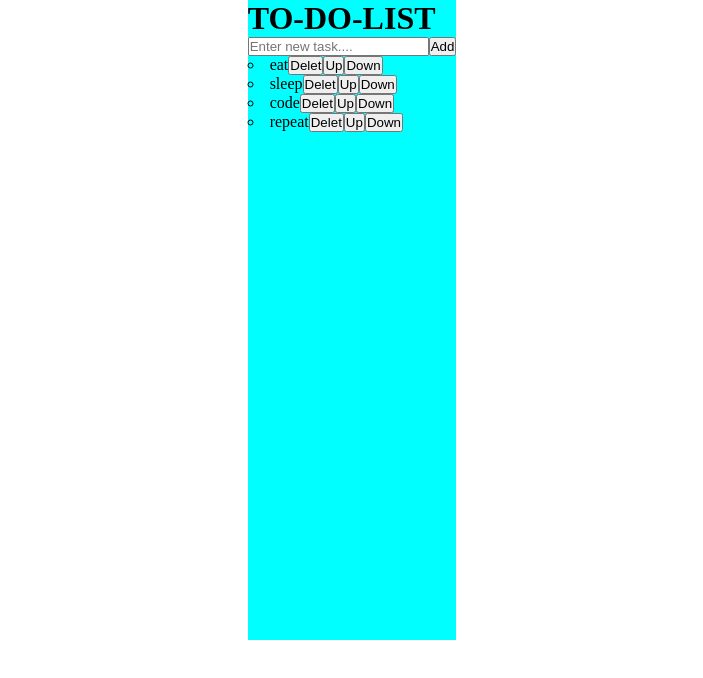
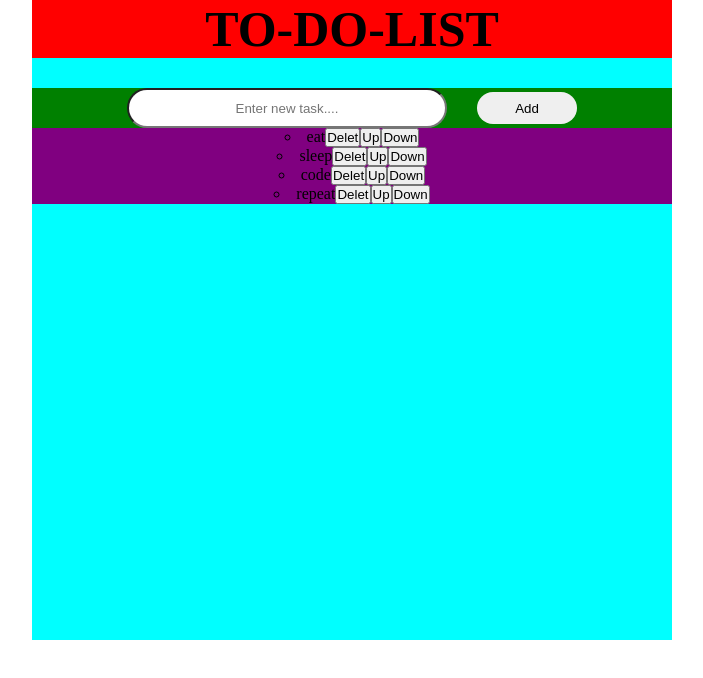
Before and after one commit to mdyasinreza1510/TO-DO-LIST, a React (Vite) app: page / in a window 1280 px wide. Shown: the top 678 px of the page, without its empty margins (288-991 px from the left). Built offline with nearby package versions, Linux system fonts and the light colour scheme.

Commit message:
updated some css ,just making github green, not working porpperly bcs class tests are going...

```diff
--- a/src/index.css
+++ b/src/index.css
@@ -8,8 +8,42 @@ list-style-type:circle;
 body{
   display: flex;
   justify-content: center;
+  text-align: center;
 }
 .main-container{
   background-color: aqua;
+  width: 80vh;
   height: 80vh;
+
 }
+.heading{
+  margin-bottom: 30px;
+  font-size: 25px;
+  background-color: red;
+}
+.input-box{
+  display:flex;
+  justify-content: center;
+  align-items: center;
+  height: 40px;
+  background-color: green;
+}
+input{
+  text-align: center;
+  box-sizing: border-box;
+  padding: 0px 10px 0px 10px;
+  height: 100%;
+  width: 50%;
+  outline: none;
+  border-radius: 20px;
+}
+.adbtn{
+  margin-left: 30px;
+  height: 80%;
+  width: 100px;
+  border-radius: 20px;
+  border: none;
+}
+.list-box{
+  background-color: purple;
+}
```
